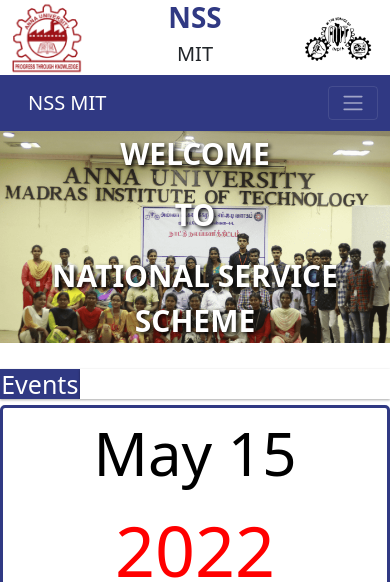
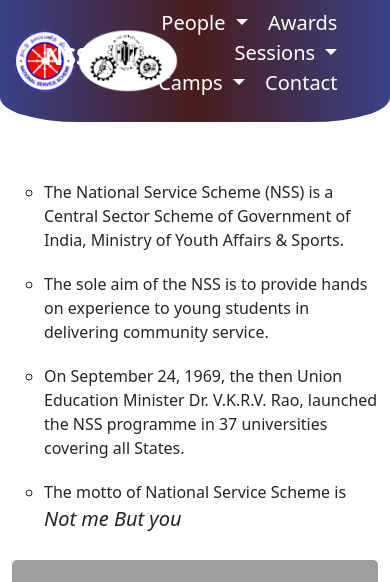
Before and after one commit to Prabakaran2712/NSS-Website, a PHP site: page /index.php in a window 390 px wide. Shown: the top 582 px of the page. Run offline with PHP 8.4, Linux system fonts and the light colour scheme; data comes from the database, SQL or seed files in the repository; data that the repository does not hold is empty; grey boxes are pictures that could not be loaded.

Commit message:
make unresponsive navbar

```diff
--- a/index.php
+++ b/index.php
@@ -1,6 +1,5 @@
 <?php include 'views/header.php'?>
 <link rel="stylesheet" href="public/css/welcome.css">
-<?php include 'views/welcome.php'?>
 <?php include 'views/history.php'?>
 
 <!-- objectives -->
@@ -26,5 +25,4 @@
     </div>
 </div>
 
-<?php include 'views/query.php'?>
 <?php include 'views/footer.php'?>
--- a/public/css/header.css
+++ b/public/css/header.css
@@ -14,15 +14,15 @@
     background-color: red;
 }
 
-.only-large {
+/* .only-large {
     display:none;
- }
+ } */
 
 .only-small {
     display: none;
 }
 
- @media (min-width:992px) {
+ /* @media (min-width:992px) {
     #hometext p{
         font-size: 40px;
       }
@@ -35,4 +35,4 @@
     .only-small{
        display: block;
     }
- }
+ } */
--- a/views/footer.php
+++ b/views/footer.php
@@ -64,7 +64,7 @@
     padding: 3px;
     margin-right: 10px;
   }
-  a{
+  .footer-body a{
     text-decoration: none;
     color: white;
   }
--- a/views/header.php
+++ b/views/header.php
@@ -1,7 +1,8 @@
 <?php
-  if (session_status() === PHP_SESSION_NONE) {
-   session_start();
-  }
+if (session_status() === PHP_SESSION_NONE)
+{
+    session_start();
+}
 ?>
 <!doctype html>
 <html lang="en">
@@ -39,105 +40,83 @@
 <!-- IMPORTANT: REMOVE ON PRODUCTION -->
 <script src="https://unpkg.com/@babel/standalone/babel.min.js"></script>
 
-    <!-- logos & title -->
-    <div class="container">
-
+<div id="header-section" class="py-2">
+  <!-- logos & title -->
+  <div class="container">
       <div class="row">
-
         <!-- AU logo -->
-        <div class="col d-flex justify-content-start align-self-center">
-          <img src="public/img/au_logo.png" alt="nss-logo" class="img-fluid">
+        <div class="col-1 d-flex justify-content-start align-self-center">
+          <img src="public/img/logo.png" alt="nss-logo">
         </div>
-
         <!-- title -->
-        <div class="col-6 d-flex justify-content-center align-self-center">
-
-          <div class="row text-uppercase text-center">
-
-            <!-- expanded text on large screens -->
-            <div class="col only-large">
-              <h1 class="fw-bold" style="color: #303983;">National Service Scheme</h1>
-              <h5 class="lead">Anna University, MIT Campus</h5>
-            </div>
-
-            <!-- acronyms on small screens -->
-            <div class="col only-small">
-              <h1 class="fw-bold" style="color: #303983;">NSS</h1>
-              <h5 >MIT</h5>
-            </div>
-
+        <div class="col-1 justify-content-start align-self-center">
+          <div class="text-uppercase text-center">
+              <h3 class="fw-bold" style="color: white">NSS</h3>
           </div>
-
         </div>
-
         <!-- MIT logo -->
-        <div class="col d-flex justify-content-end align-self-center">
-          <img src="public/img/college_logo.png" alt="mit-logo" class="img-fluid">
+        <div class="col-1 d-flex justify-content-start align-self-center">
+          <img src="public/img/college_logo.png" alt="mit-logo">
         </div>
-
-      </div>
-
-    </div>
-
-    <!-- navbar -->
-    <nav class="navbar navbar-expand-lg sticky-top navbar-dark accent-bg-color">
-      <div class="container-fluid">
-        <a class="navbar-brand me-5 ms-3" href="index.php">NSS MIT</a>
-        <button class="navbar-toggler" type="button" data-bs-toggle="collapse" data-bs-target="#navbarSupportedContent" aria-controls="navbarSupportedContent" aria-expanded="false" aria-label="Toggle navigation">
-          <span class="navbar-toggler-icon"></span>
-        </button>
-        <div class="collapse navbar-collapse" id="navbarSupportedContent">
-          <ul class="navbar-nav me-auto mb-2 mb-lg-0">
-            <li class="nav-item me-3">
-              <a class="nav-link text-light" aria-current="page" href="index.php">Home</a>
-            </li>
-            <li class="nav-item dropdown me-3">
-              <a class="nav-link text-light dropdown-toggle" href="#" id="navbarDropdown" role="button" data-bs-toggle="dropdown" aria-expanded="false">
+        <div class="col-8 align-self-center" id="nss-nav">
+          <ul>
+            <li class="nav-item dropdown mx-2 fs-5">
+              <a class=" dropdown-toggle" href="#" id="navbarDarkDropdownMenuLink" role="button" data-bs-toggle="dropdown" aria-expanded="false">
                 People
               </a>
-              <ul class="dropdown-menu custom-nav-dropdown-color" aria-labelledby="navbarDropdown">
-                <li><a class="dropdown-item text-light" href="./programofficers.php">Programme Officers</a></li>
-                <li><a class="dropdown-item text-light" href="./incharges.php">Incharges</a></li>
-                <li><a class="dropdown-item text-light" href="volunteers.php">Volunteers</a></li>
+              <ul class="dropdown-menu dropdown-menu-dark" aria-labelledby="navbarDarkDropdownMenuLink">
+                <li><a class="dropdown-item" href="#">Action</a></li>
+                <li><a class="dropdown-item" href="#">Another action</a></li>
+                <li><a class="dropdown-item" href="#">Something else here</a></li>
               </ul>
             </li>
-            <li class="nav-item me-3">
-              <a class="nav-link text-light" href="awards.php">Awards</a>
-            </li>
-            <li class="nav-item dropdown me-3">
-              <a class="nav-link text-light dropdown-toggle" href="#" id="navbarDropdown" role="button" data-bs-toggle="dropdown">
+            <li class="mx-2 fs-5"><a href="#">Awards</a></li>
+            <li class="nav-item dropdown mx-2 fs-5">
+              <a class=" dropdown-toggle" href="#" id="navbarDarkDropdownMenuLink" role="button" data-bs-toggle="dropdown" aria-expanded="false">
                 Sessions
               </a>
-              <ul class="dropdown-menu custom-nav-dropdown-color">
-                <li><a class="dropdown-item text-light" href="./recent-sessions.php">
-                  <img src="./public/icons/star.svg" alt="recent" width="20px" class="navbar-icon me-1">
-                  Recent Sessions
-                </a></li>
-                <li><a class="dropdown-item text-light" href="./sessions.php">
-                <img src="./public/icons/list.svg" alt="recent" width="20px" class="navbar-icon me-1">
-                  All Sessions
-                </a></li>
+              <ul class="dropdown-menu dropdown-menu-dark" aria-labelledby="navbarDarkDropdownMenuLink">
+                <li><a class="dropdown-item" href="#">Action</a></li>
+                <li><a class="dropdown-item" href="#">Another action</a></li>
+                <li><a class="dropdown-item" href="#">Something else here</a></li>
               </ul>
             </li>
-            <li class="nav-item dropdown me-3">
-              <a class="nav-link text-light dropdown-toggle" href="#" id="navbarDropdown" role="button" data-bs-toggle="dropdown">
+            <li class="nav-item dropdown mx-2 fs-5">
+              <a class="dropdown-toggle" href="#" id="navbarDarkDropdownMenuLink" role="button" data-bs-toggle="dropdown" aria-expanded="false">
                 Camps
               </a>
-              <ul class="dropdown-menu custom-nav-dropdown-color">
-                <li><a class="dropdown-item text-light" href="./camp.php?year=2022">
-                  2022
-                </a></li>
-                <li><a class="dropdown-item text-light" href="./camp.php?year=2019">
-                  2019
-                </a></li>
+              <ul class="dropdown-menu dropdown-menu-dark" aria-labelledby="navbarDarkDropdownMenuLink">
+                <li><a class="dropdown-item" href="#">Action</a></li>
+                <li><a class="dropdown-item" href="#">Another action</a></li>
+                <li><a class="dropdown-item" href="#">Something else here</a></li>
               </ul>
             </li>
+            <li class=" mx-2 fs-5"><a href="#">Contact</a></li>
+          </ul>
         </div>
       </div>
-    </nav>
+    </div>
+  </div>
+</div>
 
-    <style>
-      .navbar-icon{
-        filter: invert(100%);
-      }
-    </style>
+<style>
+  #header-section{
+    background: rgb(57,66,137);
+    background: linear-gradient(90deg, rgba(57,66,137,1) 0%, rgba(74,29,28,1) 50%, rgba(57,66,137,1) 100%);
+    border-radius: 0 0 20% 20%;
+  }
+  #nss-nav{
+    text-align: right;
+  }
+ #nss-nav > ul{
+   list-style-type: none;
+ }
+ #nss-nav > ul > li{
+   display: inline-block;
+ }
+ #nss-nav >ul > li > a{
+   text-decoration: none;
+   color: white;
+   /* color: #303983; */
+ }
+</style>
--- a/views/history.php
+++ b/views/history.php
@@ -1,7 +1,5 @@
 <div class="container mt-3" id="about">
-
-    <h1 class="display-4 mt-5">About Us</h1>
-
+    <h1 class="display-4 mt-5"></h1>
     <div class="row align-items-center">
         <div class="col-12 col-md-7">
             <ul class="about-list">
@@ -18,7 +16,7 @@
     <div class="py-3"></div>
     <div class="row my-3">
         <div class="col-12 col-md-4 col-lg-2">
-            <img src="public/img/logo.png" alt="NSS Logo" class="d-block img-fluid" id="nss-logo">
+            <img src="public/img/nssLogo.png" alt="NSS Logo" class="d-block img-fluid" id="nss-logo">
         </div>
         <div class="col-12 col-md-6 col-lg-10">
             <ul class="about-list">
@@ -28,8 +26,8 @@
             </ul>
         </div>
     </div>
-    <div class="row">
-    <div id="carouselExampleControls" class="carousel slide" data-bs-ride="carousel">
+    <!-- <div class="row">
+      <div id="carouselExampleControls" class="carousel slide" data-bs-ride="carousel">
   <div class="carousel-inner">
     <div class="carousel-item active">
       <img src="public/img/about/1.JPG" class="d-block img-fluid" alt="slideshow Image">
@@ -51,9 +49,7 @@
   <button class="carousel-control-next" type="button" data-bs-target="#carouselExampleControls" data-bs-slide="next">
     <span class="carousel-control-next-icon" aria-hidden="true"></span>
     <span class="visually-hidden">Next</span>
-  </button>
-</div>
-    </div>
+  </button> -->
 </div>
 
 <style>
--- a/views/welcome.php
+++ b/views/welcome.php
@@ -1,12 +1,3 @@
-<div>
-    <div id="bg-image">
-      <div id="hometext">
-        <p id="msg">WELCOME</p>
-        <p>TO</p>
-        <p>NATIONAL SERVICE SCHEME</p>
-      </div>
-  </div>
-</div>
 <div style="height:30px;">
 <div class="events" style="display: flex;">
 <div class="event-name" style="width: 100px;margin-top:10px; background-color:#303983;box-shadow: rgba(0, 0, 0, 0.12) 0px 1px 3px, rgba(0, 0, 0, 0.24) 0px 1px 2px;">
```
Also changed, not shown: public/img/college_logo.png, public/img/logo.png, public/img/nssLogo.png (added). Lines whose indentation alone changed are shown as unchanged.
